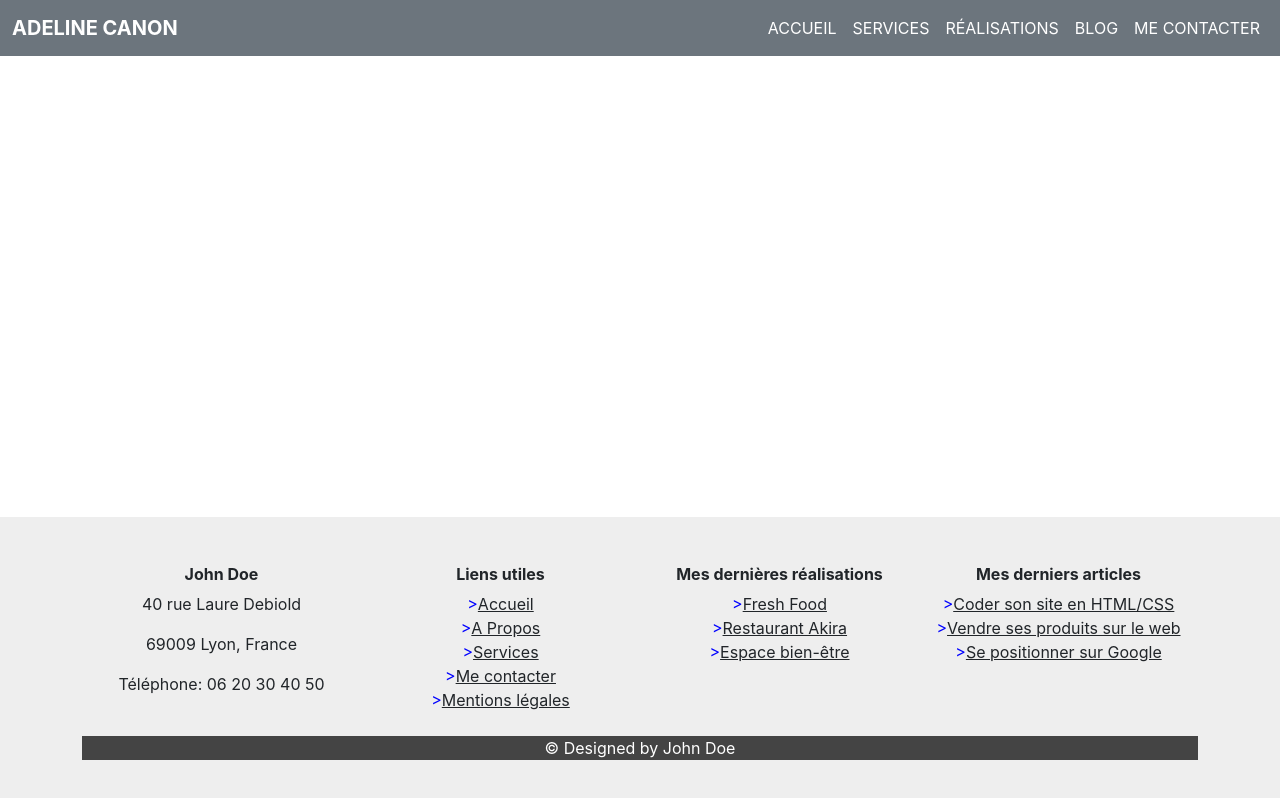
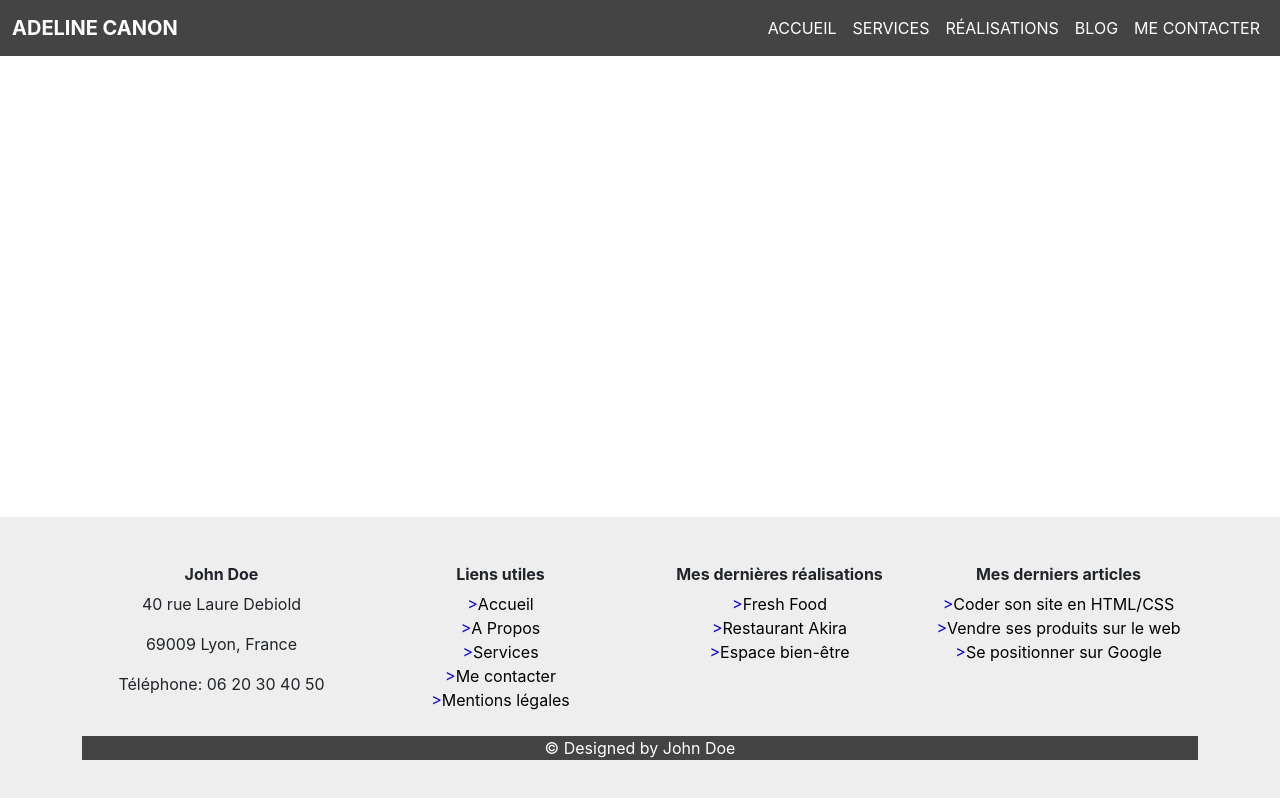
Before and after one commit to Ad15C/mon_cv_react, a React (Create React App) app: page / in a window 1280 px wide. Built offline with nearby package versions, Linux system fonts and the light colour scheme.

Commit message:
header_update

```diff
--- a/src/Components/Footer.jsx
+++ b/src/Components/Footer.jsx
@@ -32,19 +32,19 @@ function Footer() {
                     <h6 className="fw-bold">Liens utiles</h6>
                         <ul className="list-unstyled mb-0">
                         <li>
-                            <a class="text-body" href="#!">Accueil</a>
+                            <a class="text-decoration-none text-black" href="#!">Accueil</a>
                         </li>
                         <li>
-                            <a class="text-body" href="#!">A Propos</a>
+                            <a class="text-decoration-none text-black" href="#!">A Propos</a>
                         </li>
                         <li>
-                            <a class="text-body" href="#!">Services</a>
+                            <a class="text-decoration-none text-black" href="#!">Services</a>
                         </li>
                         <li>
-                            <a class="text-body" href="#!">Me contacter</a>
+                            <a class="text-decoration-none text-black" href="#!">Me contacter</a>
                         </li>
                         <li>
-                            <a class="text-body" href="#!">Mentions légales</a>
+                            <a class="text-decoration-none text-black" href="#!">Mentions légales</a>
                         </li>
                         </ul>
                 </div>
@@ -53,13 +53,13 @@ function Footer() {
                     <h6 className="fw-bold">Mes dernières réalisations</h6>
                     <ul className="list-unstyled mb-0">
                         <li>
-                            <a class="text-body" href="#!">Fresh Food</a>
+                            <a class="text-decoration-none text-black" href="#!">Fresh Food</a>
                         </li>
                         <li>
-                            <a class="text-body" href="#!">Restaurant Akira</a>
+                            <a class="text-decoration-none text-black" href="#!">Restaurant Akira</a>
                         </li>
                         <li>
-                            <a class="text-body" href="#!">Espace bien-être</a>
+                            <a class="text-decoration-none text-black" href="#!">Espace bien-être</a>
                         </li>
                     </ul>
                 </div>
@@ -68,13 +68,13 @@ function Footer() {
                     <h6 className="fw-bold">Mes derniers articles</h6>
                         <ul className="list-unstyled mb-0">
                         <li>
-                            <a class="text-body" href="#!">Coder son site en HTML/CSS</a>
+                            <a class="text-decoration-none text-black" href="#!">Coder son site en HTML/CSS</a>
                         </li>
                         <li>
-                            <a class="text-body" href="#!">Vendre ses produits sur le web</a>
+                            <a class="text-decoration-none text-black" href="#!">Vendre ses produits sur le web</a>
                         </li>
                         <li>
-                            <a class="text-body" href="#!">Se positionner sur Google</a>
+                            <a class="text-decoration-none text-black" href="#!">Se positionner sur Google</a>
                         </li>
                     </ul>
                 </div>
--- /dev/null
+++ b/src/Components/Header.css
@@ -0,0 +1,7 @@
+header{
+    background-color: #444;
+
+    .navbar-toggler {
+        color: white;
+    }
+}
--- a/src/Components/Header.jsx
+++ b/src/Components/Header.jsx
@@ -1,9 +1,10 @@
 import React from "react";
+import '../Components/Header.css'
 
 function Header() {
     return(
        <header className="header-custom">
-        <nav class="navbar navbar-expand-lg bg-secondary">
+        <nav class="navbar navbar-expand-lg">
             <div class="container-fluid">
 
                 <a class="navbar-brand fw-bold text-white" href="#">ADELINE CANON</a>
```
